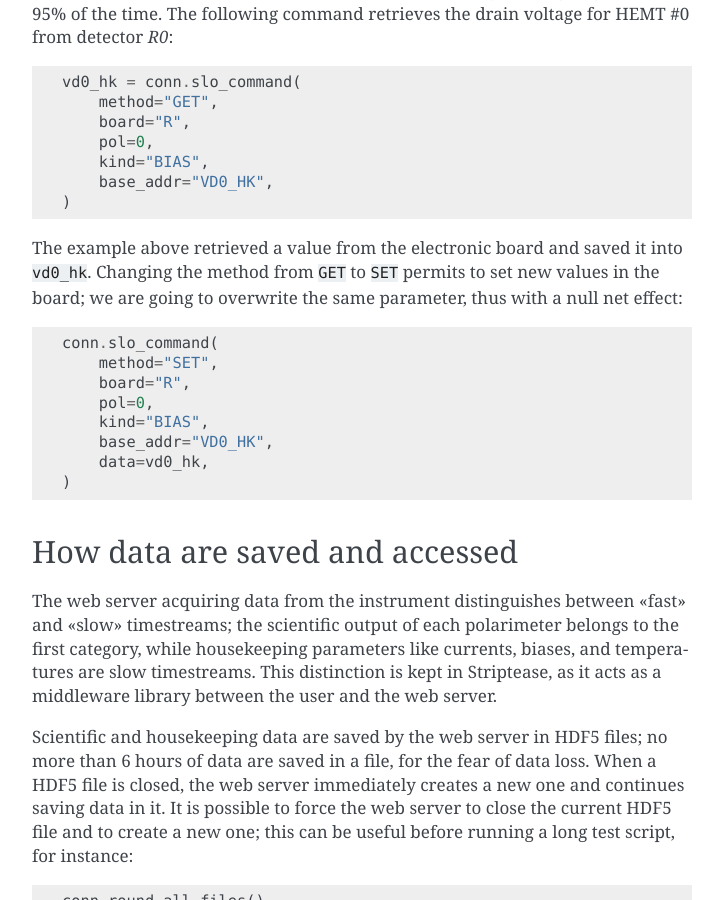
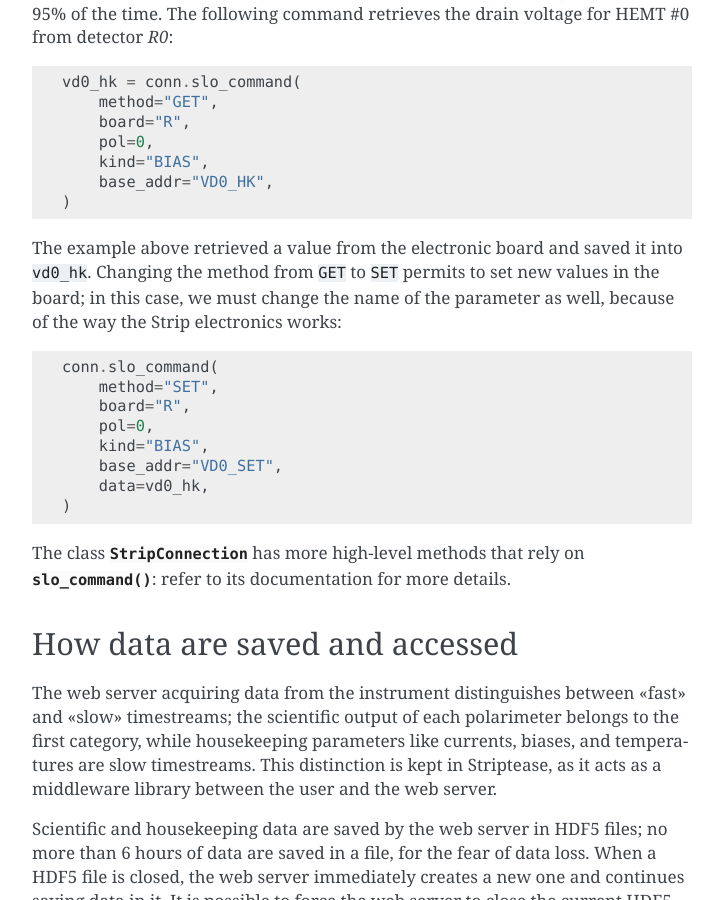
Before and after one commit to lspestrip/striptease, a Sphinx documentation site: the page built from docs/tutorial.rst, in a window 1280 px wide and 900 px high, scrolled down 1214 px. Shown: the whole window, without its empty margins (388-1111 px from the left). Built offline with Sphinx 7.4.7, drawn with Linux system fonts in a browser that asks for light colours.

Commit message:
Fix example in tutorial

```diff
--- a/docs/tutorial.rst
+++ b/docs/tutorial.rst
@@ -68,18 +68,22 @@ retrieves the drain voltage for HEMT #0 from detector `R0`::
 
 The example above retrieved a value from the electronic board and
 saved it into ``vd0_hk``. Changing the method from ``GET`` to ``SET``
-permits to set new values in the board; we are going to overwrite the
-same parameter, thus with a null net effect::
+permits to set new values in the board; in this case, we must change
+the name of the parameter as well, because of the way the Strip
+electronics works::
 
   conn.slo_command(
       method="SET",
       board="R",
       pol=0,
       kind="BIAS",
-      base_addr="VD0_HK",
+      base_addr="VD0_SET",
       data=vd0_hk,
   )
 
+The class :class:`.StripConnection` has more high-level methods that
+rely on :meth:`.slo_command`: refer to its documentation for more
+details.
 
 How data are saved and accessed
 -------------------------------
```
